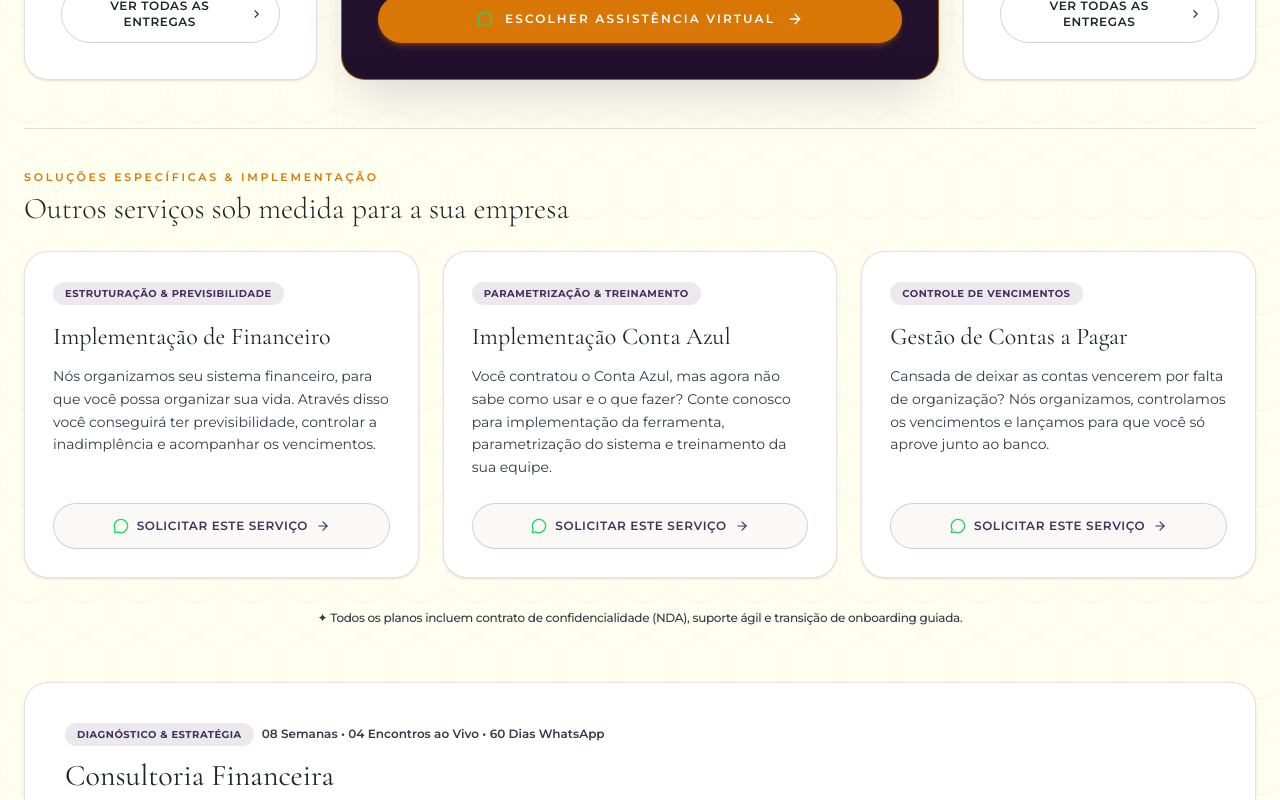
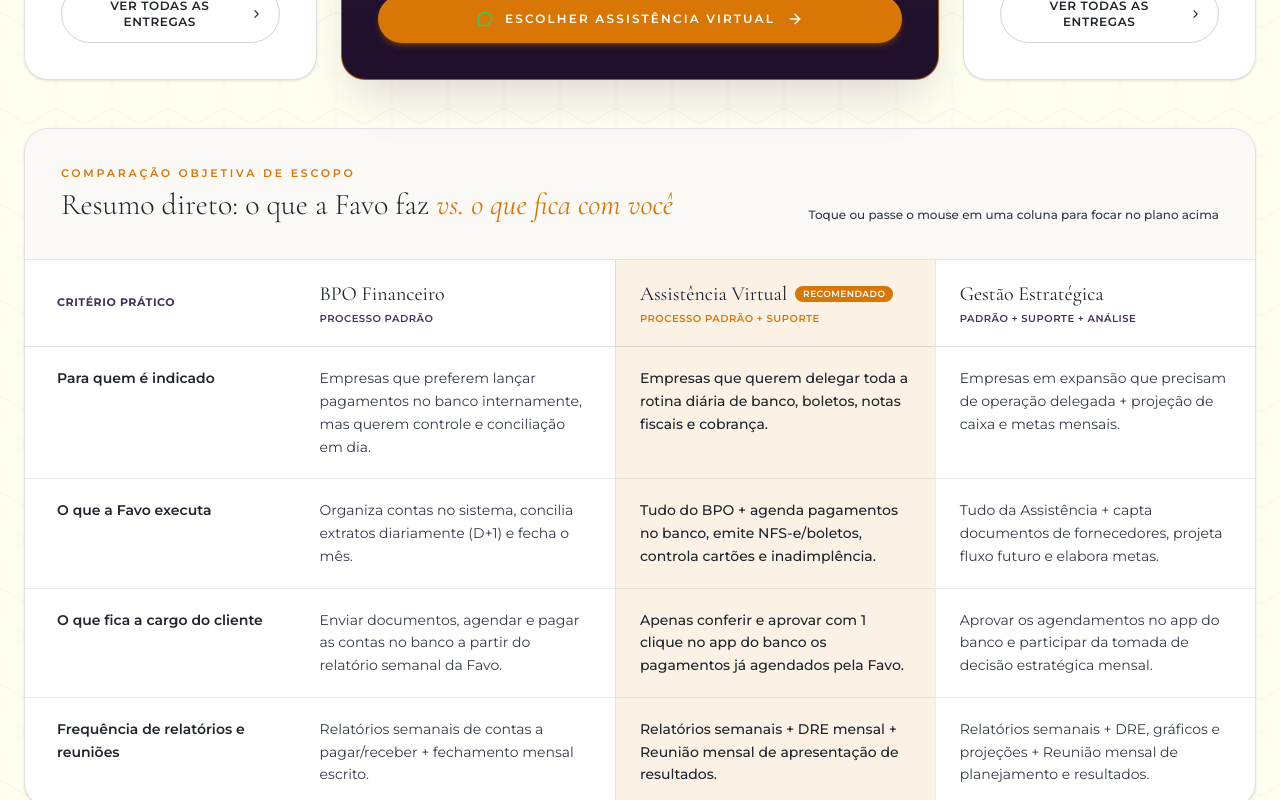
Before and after one commit to felipemassonp-source/favo-gestao-financeira, a React (Vite) app: page / in a window 1280 px wide. Shown: the part 2340-3140 px from the top of the page. Built offline with nearby package versions, Linux system fonts and the light colour scheme.

Commit message:
feat(planos): restaura quadro comparativo dos 3 planos com identidade editorial e motion design sincronizado

```diff
--- a/src/components/MachineXServiceCards.tsx
+++ b/src/components/MachineXServiceCards.tsx
@@ -375,6 +375,165 @@
         })}
       </motion.div>
 
+      {/* QUADRO COMPARATIVO DIRETO DOS 3 PLANOS */}
+      <motion.div
+        initial={{ opacity: 0, y: 24 }}
+        whileInView={{ opacity: 1, y: 0 }}
+        viewport={{ once: true, amount: 0.15 }}
+        transition={{ duration: 0.65, ease: [0.22, 1, 0.36, 1] }}
+        className="mt-12 bg-white rounded-3xl border border-[#472F5B]/15 shadow-sm hover:shadow-md transition-shadow duration-300 overflow-hidden"
+      >
+        <div className="p-7 sm:p-9 border-b border-[#472F5B]/10 flex flex-col sm:flex-row sm:items-end justify-between gap-4 bg-[#FAF9F5]">
+          <div>
+            <span className="text-[11px] uppercase tracking-[0.25em] font-semibold text-[#D97706] block mb-1.5">
+              COMPARAÇÃO OBJETIVA DE ESCOPO
+            </span>
+            <h3 className="text-2xl sm:text-3xl font-serif font-light text-[#1F242D]">
+              Resumo direto: o que a Favo faz <span className="italic font-medium text-[#D97706]">vs. o que fica com você</span>
+            </h3>
+          </div>
+          <span className="text-xs text-[#4B5262] font-medium">
+            Toque ou passe o mouse em uma coluna para focar no plano acima
+          </span>
+        </div>
+
+        <div className="overflow-x-auto">
+          <table className="w-full text-left border-collapse min-w-[720px] text-xs sm:text-sm">
+            <thead>
+              <tr className="border-b border-[#472F5B]/15 bg-white">
+                <th className="py-5 px-6 sm:px-8 font-bold uppercase tracking-wider text-[11px] text-[#472F5B] w-[22%]">
+                  Critério Prático
+                </th>
+                <th
+                  onClick={() => setActiveId("bpo")}
+                  onMouseEnter={() => {
+                    if (typeof window !== "undefined" && window.innerWidth >= 1024) setActiveId("bpo");
+                  }}
+                  className={cn(
+                    "py-5 px-6 cursor-pointer transition-colors duration-300 w-[26%]",
+                    activeId === "bpo" ? "bg-[#472F5B]/5" : "hover:bg-[#FAF9F5]"
+                  )}
+                >
+                  <span className="font-serif text-xl font-normal text-[#1F242D] block">
+                    BPO Financeiro
+                  </span>
+                  <span className="block text-[10px] uppercase tracking-wider font-semibold text-[#472F5B] mt-1">
+                    Processo Padrão
+                  </span>
+                </th>
+                <th
+                  onClick={() => setActiveId("assistencia")}
+                  onMouseEnter={() => {
+                    if (typeof window !== "undefined" && window.innerWidth >= 1024) setActiveId("assistencia");
+                  }}
+                  className={cn(
+                    "py-5 px-6 cursor-pointer transition-colors duration-300 w-[26%] border-x border-[#D97706]/20",
+                    activeId === "assistencia" ? "bg-[#D97706]/10" : "bg-[#D97706]/5 hover:bg-[#D97706]/10"
+                  )}
+                >
+                  <div className="flex items-center gap-2">
+                    <span className="font-serif text-xl font-medium text-[#1F242D]">
+                      Assistência Virtual
+                    </span>
+                    <span className="px-2 py-0.5 rounded-full bg-[#D97706] text-white text-[9px] uppercase tracking-wider font-semibold">
+                      Recomendado
+                    </span>
+                  </div>
+                  <span className="block text-[10px] uppercase tracking-wider font-semibold text-[#D97706] mt-1">
+                    Processo Padrão + Suporte
+                  </span>
+                </th>
+                <th
+                  onClick={() => setActiveId("gestao")}
+                  onMouseEnter={() => {
+                    if (typeof window !== "undefined" && window.innerWidth >= 1024) setActiveId("gestao");
+                  }}
+                  className={cn(
+                    "py-5 px-6 cursor-pointer transition-colors duration-300 w-[26%]",
+                    activeId === "gestao" ? "bg-[#472F5B]/5" : "hover:bg-[#FAF9F5]"
+                  )}
+                >
+                  <span className="font-serif text-xl font-normal text-[#1F242D] block">
+                    Gestão Estratégica
+                  </span>
+                  <span className="block text-[10px] uppercase tracking-wider font-semibold text-[#472F5B] mt-1">
+                    Padrão + Suporte + Análise
+                  </span>
+                </th>
+              </tr>
+            </thead>
+            <tbody className="divide-y divide-[#472F5B]/10 text-[#4B5262] leading-relaxed">
+              {[
+                {
+                  criterion: "Para quem é indicado",
+                  bpo: "Empresas que preferem lançar pagamentos no banco internamente, mas querem controle e conciliação em dia.",
+                  assistencia: "Empresas que querem delegar toda a rotina diária de banco, boletos, notas fiscais e cobrança.",
+                  gestao: "Empresas em expansão que precisam de operação delegada + projeção de caixa e metas mensais.",
+                },
+                {
+                  criterion: "O que a Favo executa",
+                  bpo: "Organiza contas no sistema, concilia extratos diariamente (D+1) e fecha o mês.",
+                  assistencia: "Tudo do BPO + agenda pagamentos no banco, emite NFS-e/boletos, controla cartões e inadimplência.",
+                  gestao: "Tudo da Assistência + capta documentos de fornecedores, projeta fluxo futuro e elabora metas.",
+                },
+                {
+                  criterion: "O que fica a cargo do cliente",
+                  bpo: "Enviar documentos, agendar e pagar as contas no banco a partir do relatório semanal da Favo.",
+                  assistencia: "Apenas conferir e aprovar com 1 clique no app do banco os pagamentos já agendados pela Favo.",
+                  gestao: "Aprovar os agendamentos no app do banco e participar da tomada de decisão estratégica mensal.",
+                },
+                {
+                  criterion: "Frequência de relatórios e reuniões",
+                  bpo: "Relatórios semanais de contas a pagar/receber + fechamento mensal escrito.",
+                  assistencia: "Relatórios semanais + DRE mensal + Reunião mensal de apresentação de resultados.",
+                  gestao: "Relatórios semanais + DRE, gráficos e projeções + Reunião mensal de planejamento e resultados.",
+                },
+              ].map((row, idx) => (
+                <motion.tr
+                  key={row.criterion}
+                  initial={{ opacity: 0, y: 12 }}
+                  whileInView={{ opacity: 1, y: 0 }}
+                  viewport={{ once: true, amount: 0.2 }}
+                  transition={{ duration: 0.45, delay: idx * 0.08, ease: [0.22, 1, 0.36, 1] }}
+                  className="group transition-colors duration-200 hover:bg-[#FAF9F5]/70"
+                >
+                  <td className="py-5 px-6 sm:px-8 font-semibold text-[#1F242D] align-top">
+                    {row.criterion}
+                  </td>
+                  <td
+                    onClick={() => setActiveId("bpo")}
+                    className={cn(
+                      "py-5 px-6 align-top cursor-pointer transition-colors duration-300",
+                      activeId === "bpo" && "bg-[#472F5B]/[0.03] text-[#1F242D]"
+                    )}
+                  >
+                    {row.bpo}
+                  </td>
+                  <td
+                    onClick={() => setActiveId("assistencia")}
+                    className={cn(
+                      "py-5 px-6 align-top cursor-pointer transition-colors duration-300 border-x border-[#D97706]/15 font-medium text-[#1F242D]",
+                      activeId === "assistencia" ? "bg-[#D97706]/10" : "bg-[#D97706]/[0.04]"
+                    )}
+                  >
+                    {row.assistencia}
+                  </td>
+                  <td
+                    onClick={() => setActiveId("gestao")}
+                    className={cn(
+                      "py-5 px-6 align-top cursor-pointer transition-colors duration-300",
+                      activeId === "gestao" && "bg-[#472F5B]/[0.03] text-[#1F242D]"
+                    )}
+                  >
+                    {row.gestao}
+                  </td>
+                </motion.tr>
+              ))}
+            </tbody>
+          </table>
+        </div>
+      </motion.div>
+
       {/* SERVIÇOS ESPECÍFICOS & IMPLEMENTAÇÃO */}
       <div className="mt-12 pt-10 border-t border-[#472F5B]/15">
         <motion.div
```
